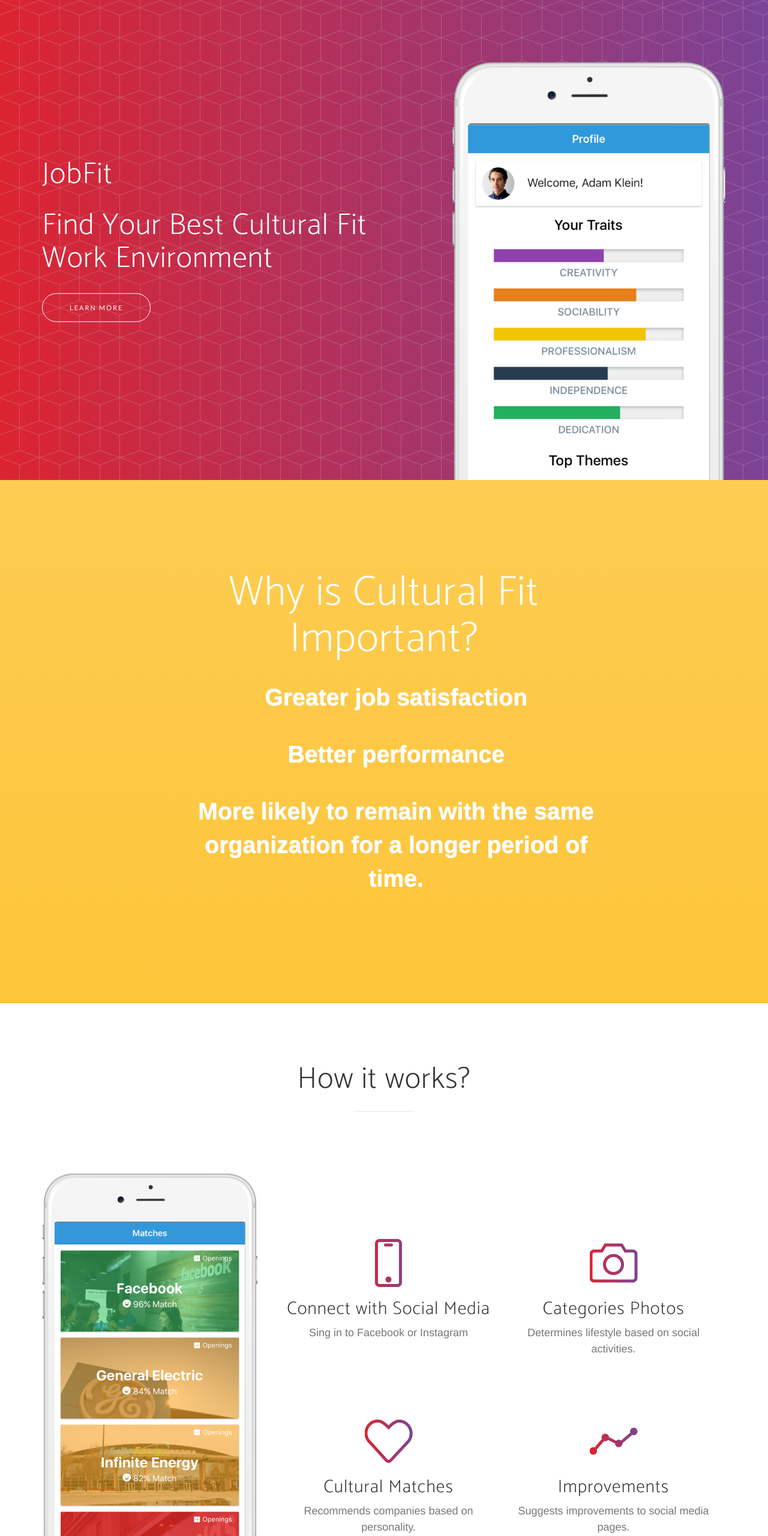
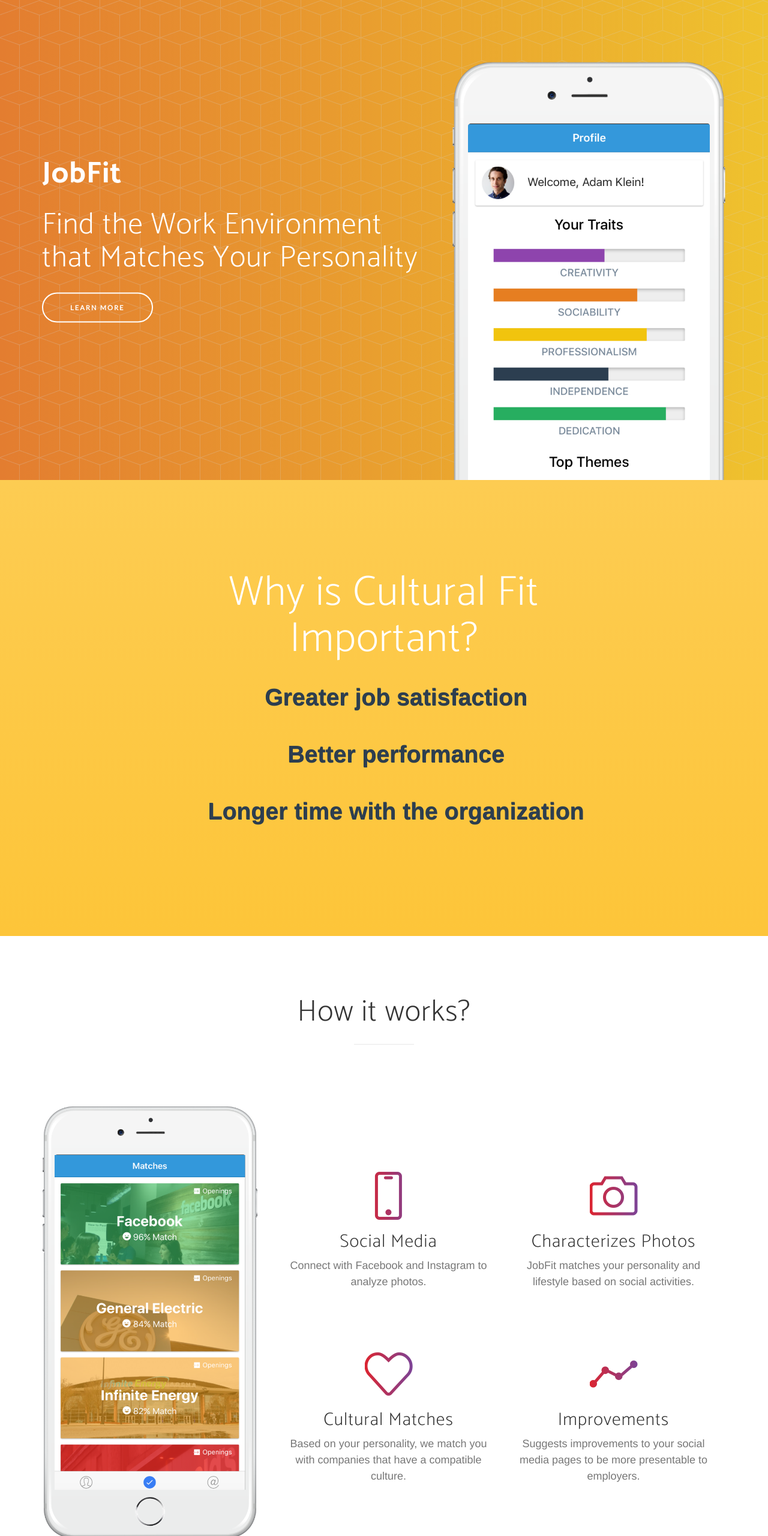
Before and after one commit to briandesouza/SwampHacks-Demo-Website, a website: page index.html in a window 1280 px wide. Shown: the top 2560 px of the page at 60% size. Drawn offline with nearby package versions, Linux system fonts and the light colour scheme; a web font is replaced by a local one.

Commit message:
Some Changes

```diff
--- a/css/new-age.css
+++ b/css/new-age.css
@@ -151,11 +151,11 @@ header {
   width: 100%;
   min-height: auto;
   overflow-y: hidden;
-  background: url("../img/bg-pattern.png"), #7b4397;
+  background: url("../img/bg-pattern.png"), #efc22e;
   /* fallback for old browsers */
-  background: url("../img/bg-pattern.png"), -webkit-linear-gradient(to left, #7b4397, #dc2430);
+  background: url("../img/bg-pattern.png"), -webkit-linear-gradient(to left, #efc22e, #e37d30);
   /* Chrome 10-25, Safari 5.1-6 */
-  background: url("../img/bg-pattern.png"), linear-gradient(to left, #7b4397, #dc2430);
+  background: url("../img/bg-pattern.png"), linear-gradient(to left, #efc22e, #e37d30);
   /* W3C, IE 10+/ Edge, Firefox 16+, Chrome 26+, Opera 12+, Safari 7+ */
   color: white;
 }
@@ -187,6 +187,7 @@ header .device-container {
 }
 header .device-container .screen img {
   border-radius: 3px;
+  margin-top: 0px;
 }
 @media (min-width: 768px) {
   header {
@@ -197,6 +198,9 @@ header .device-container .screen img {
     padding: 0;
     height: 100vh;
   }
+  header .jobfit-main-title {
+    font-weight: bold;
+  }
   header .header-content .header-content-inner {
     max-width: none;
     margin: 0;
@@ -206,7 +210,7 @@ header .device-container .screen img {
   }
   header .header-content .header-content-inner h1 {
     font-size: 40px;
-    font-weight: bold;
+    font-weight: medium;
   }
   header .device-container {
     max-width: none;
@@ -407,8 +411,9 @@ footer ul li a.active {
 }
 .btn-outline {
   color: white;
+
   border-color: white;
-  border: 1px solid;
+  border: 2px solid;
 }
 .btn-outline:hover,
 .btn-outline:focus,
@@ -418,6 +423,15 @@ footer ul li a.active {
   background-color: #fdcc52;
   border-color: #fdcc52;
 }
+#tag1 {
+  color: #8a4c9e;
+}
+#tag2 {
+  color: #2fad62;
+}
+.lili {
+  color: #2d3e4f;
+}
 .btn {
   font-family: 'Lato', 'Helvetica', 'Arial', 'sans-serif';
   text-transform: uppercase;
@@ -426,7 +440,8 @@ footer ul li a.active {
 }
 .btn-xl {
   padding: 15px 45px;
-  font-size: 11px;
+  font-size: 0.8em;
+  font-weight: bold;
 }
 ::-moz-selection {
   color: white;
--- a/index.html
+++ b/index.html
@@ -25,7 +25,9 @@
     <link rel="stylesheet" href="vendor/device-mockups/device-mockups.min.css">
 
     <!-- Theme CSS -->
-    <link href="css/new-age.min.css" rel="stylesheet">
+    <link href="css/new-age.css" rel="stylesheet">
+
+    <link href="https://maxcdn.bootstrapcdn.com/font-awesome/4.7.0/css/font-awesome.min.css" rel="stylesheet" integrity="sha384-wvfXpqpZZVQGK6TAh5PVlGOfQNHSoD2xbE+QkPxCAFlNEevoEH3Sl0sibVcOQVnN" crossorigin="anonymous">
 
     <!-- HTML5 Shim and Respond.js IE8 support of HTML5 elements and media queries -->
     <!-- WARNING: Respond.js doesn't work if you view the page via file:// -->
@@ -57,7 +59,7 @@
                     <div class="header-content">
                         <div class="header-content-inner">
                             <h1 class="jobfit-main-title">JobFit</h1>
-                            <h1>Find Your Best Cultural Fit Work Environment</h1>
+                            <h1>Find the Work Environment that Matches Your Personality</h1>
                             <a href="#download" class="btn btn-outline btn-xl page-scroll">Learn More</a>
                         </div>
                     </div>
@@ -68,7 +70,7 @@
                             <div class="device">
                                 <div class="screen">
                                     <!-- Demo image for screen mockup, you can put an image here, some HTML, an animation, video, or anything else! -->
-                                    <img src="img/jobfithome.png" class="img-responsive" alt="">
+                                    <img src="img/profilenewew.png" class="img-responsive" alt="">
                                 </div>
                                 <div class="button">
                                     <!-- You can hook the "home button" to some JavaScript events or just remove it -->
@@ -86,9 +88,10 @@
             <div class="row">
                 <div class="col-md-8 col-md-offset-2">
                     <h2 class="section-heading">Why is Cultural Fit Important?</h2>
-                    <ul><li >Greater job satisfaction</li>
-                        <li >Better performance</li>
-                        <li >More likely to remain with the same organization for a longer period of time.</li></ul>
+                    <ul><li class="lili">Greater job satisfaction</li>
+                        <li class="lili">Better performance</li>
+                        <li class="lili">Longer time with the organization</li>
+                      </ul>
                 </div>
             </div>
         </div>
@@ -125,15 +128,15 @@
                             <div class="col-md-6">
                                 <div class="feature-item">
                                     <i class="icon-screen-smartphone text-primary"></i>
-                                    <h3>Connect with Social Media</h3>
-                                    <p class="text-muted">Sing in to Facebook or Instagram</p>
+                                    <h3>Social Media</h3>
+                                    <p class="text-muted">Connect with Facebook and Instagram to analyze photos.</p>
                                 </div>
                             </div>
                             <div class="col-md-6">
                                 <div class="feature-item">
                                     <i class="icon-camera text-primary"></i>
-                                    <h3>Categories Photos</h3>
-                                    <p class="text-muted">Determines lifestyle based on social activities.</p>
+                                    <h3>Characterizes Photos</h3>
+                                    <p class="text-muted">JobFit matches your personality and lifestyle based on social activities.</p>
                                 </div>
                             </div>
                         </div>
@@ -142,14 +145,14 @@
                                 <div class="feature-item">
                                     <i class="icon-heart text-primary"></i>
                                     <h3>Cultural Matches</h3>
-                                    <p class="text-muted">Recommends companies based on personality. </p>
+                                    <p class="text-muted">Based on your personality, we match you with companies that have a compatible culture.</p>
                                 </div>
                             </div>
                             <div class="col-md-6">
                                 <div class="feature-item">
                                     <i class="icon-graph text-primary"></i>
                                     <h3>Improvements</h3>
-                                    <p class="text-muted">Suggests improvements to social media pages.</p>
+                                    <p class="text-muted">Suggests improvements to your social media pages to be more presentable to employers.</p>
                                 </div>
                             </div>
                         </div>
@@ -167,7 +170,7 @@
                         <img src="img/studying.jpg" id="image-1" height="300">
                         <p class="text"><h1 class="bold"> Tags Associated:</h1>
                         <p>computer, indoors, technology, laptop, adult, education</p>
-                        <h1 class="bold">Dedication</h1></p>
+                        <h1 id="tag1" class="bold">Dedication</h1></p>
                       </div>
                     </div>
             </div>
@@ -178,7 +181,7 @@
                             <img src="img/volunteering.jpg" id="image-2" height="300">
                             <p class="text"><h1 class="bold"> Tags Associated:</h1>
                             <p>people, child, group</p>
-                            <h1 class="bold">Sociable</h1></p>
+                            <h1 id="tag2" class="bold">Sociable</h1></p>
                           </div>
                         </div>
                 </div>
@@ -194,7 +197,7 @@
         <div class="overlay"></div>
     </section>
 
-    <section id="contact" class="contact bg-primary">
+    <!--<section id="contact" class="contact bg-primary">
         <div class="container">
             <h2>We <i class="fa fa-heart"></i> new friends!</h2>
             <ul class="list-inline list-social">
@@ -209,11 +212,11 @@
                 </li>
             </ul>
         </div>
-    </section>
+    </section>-->
 
     <footer>
         <div class="container">
-            <p>&copy; 2016 Start Bootstrap. All Rights Reserved.</p>
+            <p>&copy; 2017 JobFit. All Rights Reserved.</p>
             <ul class="list-inline">
                 <li>
                     <a href="#">Privacy</a>
```
Also changed, not shown: img/profilenewew.png (added).
